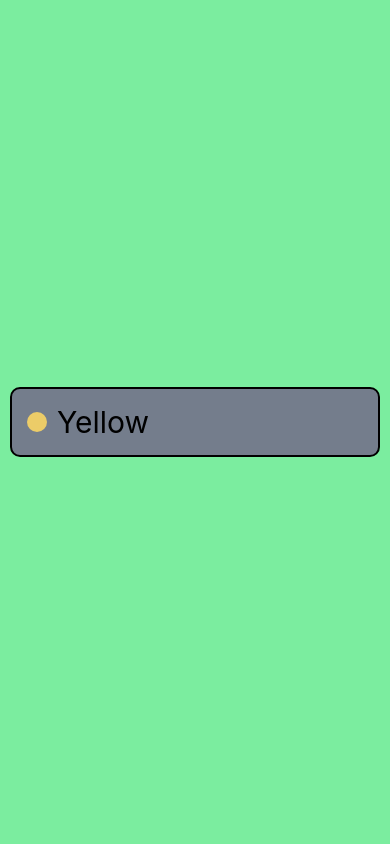
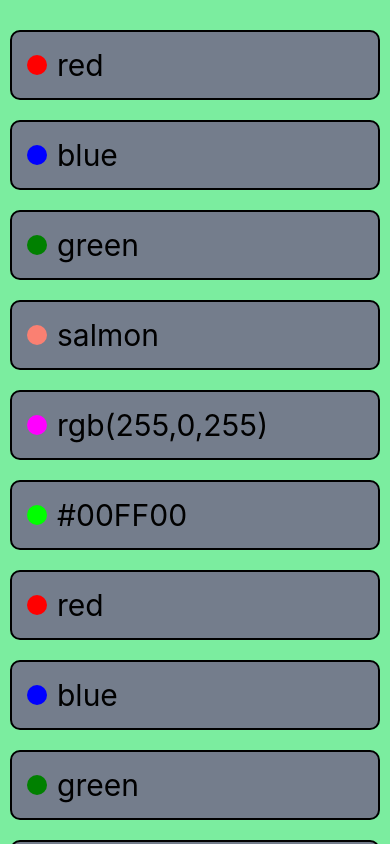
Before and after one commit to Shailendra9k/color-list-native-app, a React Native app: screen / in a window 390 px wide. Built offline with nearby package versions, Linux system fonts and the light colour scheme.

Commit message:
added changes

```diff
--- a/App.js
+++ b/App.js
@@ -1,5 +1,6 @@
 import React from "react";
-import { View, Text, TouchableHighlight, StyleSheet } from "react-native";
+import { View, StyleSheet, ScrollView } from "react-native";
+import ColorButton from "./components/colorButton";
 
 export default class ColorList extends React.Component {
   constructor() {
@@ -16,54 +17,32 @@
   render() {
     const { backgroundColor } = this.state;
     return (
-      <View style={[styles.container, { backgroundColor }]}>
-        <TouchableHighlight
-          style={styles.button}
-          onPress={() => this.changeColor("#eccc68")}
-          underlayColor="#ff4757"
-        >
-          <View style={styles.row}>
-            <View style={[styles.sample, { backgroundColor: "#eccc68" }]} />
-            <Text style={styles.text}>Yellow</Text>
-          </View>
-        </TouchableHighlight>
-      </View>
+      <ScrollView style={[styles.container, { backgroundColor }]}>
+        <ColorButton backgroundColor="red" onSelect={this.changeColor} />
+        <ColorButton backgroundColor="blue" onSelect={this.changeColor} />
+        <ColorButton backgroundColor="green" onSelect={this.changeColor} />
+        <ColorButton backgroundColor="salmon" onSelect={this.changeColor} />
+        <ColorButton
+          backgroundColor="rgb(255,0,255)"
+          onSelect={this.changeColor}
+        />
+        <ColorButton backgroundColor="#00FF00" onSelect={this.changeColor} />
+        <ColorButton backgroundColor="red" onSelect={this.changeColor} />
+        <ColorButton backgroundColor="blue" onSelect={this.changeColor} />
+        <ColorButton backgroundColor="green" onSelect={this.changeColor} />
+        <ColorButton backgroundColor="salmon" onSelect={this.changeColor} />
+        <ColorButton
+          backgroundColor="rgb(255,0,255)"
+          onSelect={this.changeColor}
+        />
+        <ColorButton backgroundColor="#00FF00" onSelect={this.changeColor} />
+      </ScrollView>
     );
   }
 }
 const styles = StyleSheet.create({
   container: {
-    backgroundColor: "#0984e3",
-    justifyContent: "center",
     flex: 1,
-    alignItems: "center"
-  },
-
-  button: {
-    margin: 10,
-    padding: 10,
-    borderWidth: 2,
-    borderRadius: 10,
-    alignSelf: "stretch",
-    backgroundColor: "#747d8c"
-  },
-
-  row: {
-    flexDirection: "row",
-    alignItems: "center"
-  },
-
-  sample: {
-    height: 20,
-    width: 20,
-    borderRadius: 10,
-    margin: 5,
-    backgroundColor: "#dfe4ea"
-  },
-
-  text: {
-    fontSize: 30,
-    margin: 5,
-    flexDirection: "row"
+    paddingTop: 20
   }
 });
--- /dev/null
+++ b/components/colorButton.js
@@ -0,0 +1,46 @@
+import React from "react";
+import { StyleSheet, Text, View, TouchableHighlight } from "react-native";
+
+const ColorButton = ({ backgroundColor, onSelect = f => f }) => (
+  <TouchableHighlight
+    style={styles.button}
+    onPress={() => onSelect(backgroundColor)}
+    underlayColor="#ff4757"
+  >
+    <View style={styles.row}>
+      <View style={[styles.sample, { backgroundColor }]} />
+      <Text style={styles.text}>{backgroundColor}</Text>
+    </View>
+  </TouchableHighlight>
+);
+
+const styles = StyleSheet.create({
+  button: {
+    margin: 10,
+    padding: 10,
+    borderWidth: 2,
+    borderRadius: 10,
+    alignSelf: "stretch",
+    backgroundColor: "#747d8c"
+  },
+
+  row: {
+    flexDirection: "row",
+    alignItems: "center"
+  },
+
+  sample: {
+    height: 20,
+    width: 20,
+    borderRadius: 10,
+    margin: 5,
+    backgroundColor: "#dfe4ea"
+  },
+
+  text: {
+    fontSize: 30,
+    margin: 5,
+    flexDirection: "row"
+  }
+});
+export default ColorButton;
```
